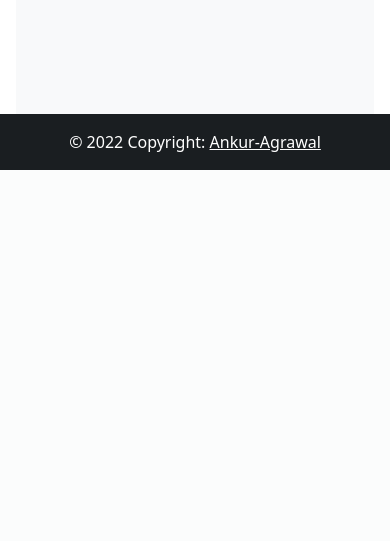
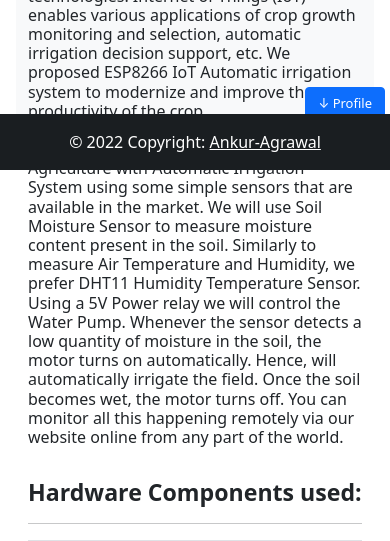
Before and after one commit to Ankur-Agrawal-ece20/Irrigation-Monitor, a Django app: page / in a window 390 px wide. Shown: the part 674-1215 px from the top of the page. Before the commit the page ends 844 px from the top, so only its background shows below. Run offline with Django 4.2, Linux system fonts and the light colour scheme; the visitor is signed in with stand-in values (Sample User, id 1); data that the repository does not hold is empty.

Commit message:
final changes

```diff
--- a/main/static/css/base.css
+++ b/main/static/css/base.css
@@ -9,6 +9,16 @@
     --body-font: 'Nunito', sans-serif;
     --normal-font-size: 1rem;
     --z-fixed: 100
+}
+
+#show-btn {
+    display: none;
+}
+
+@media only screen and (max-width: 1250px) {
+    #show-btn {
+        display: block;
+    }
 }
 
 *,
--- a/main/templates/user.html
+++ b/main/templates/user.html
@@ -3,15 +3,97 @@
 {% block content %}
 <div class="container">
     <div class="row">
-        <div class="col-sm">
-            <img style="max-width: 800px; width: 80vw;" src="https://miro.medium.com/max/1133/0*dozuMwdcMD1B9UyR">
+        <div class="col-sm" style="max-width: 1200px;">
+            <img style="width: 100%;"
+                src="https://user-images.githubusercontent.com/78701055/165725617-1aec864b-7b75-4e90-aa0f-74c6161b00ca.png">
+            <br><br>
+            <h3><b>About the project:</b>
+            </h3>
+            <hr>
+            <h6>
+
+                It is the IoT Based Smart Agriculture & Automatic Irrigation System with Nodemcu ESP8266.
+                Agriculture plays a vital role in the development of agricultural countries. Some issues
+                concerning agriculture have been always hindering the development of the country. Consequently,
+                the only solution to this problem is smart agriculture by modernizing the current traditional
+                methods of agriculture.
+                <br><br>
+                Hence the method is making agriculture smart using automation and IoT technologies. Internet of
+                Things (IoT) enables various applications of crop growth monitoring and selection, automatic
+                irrigation decision support, etc. We proposed ESP8266 IoT Automatic irrigation system to
+                modernize and improve the productivity of the crop.
+                <br><br>
+                This project explains how to make IoT Smart Agriculture with Automatic Irrigation System using
+                some simple sensors that are available in the market. We will use Soil Moisture Sensor to
+                measure moisture content present in the soil. Similarly to measure Air Temperature and Humidity,
+                we prefer DHT11 Humidity Temperature Sensor. Using a 5V Power relay we will control the Water
+                Pump. Whenever the sensor detects a low quantity of moisture in the soil, the motor turns on
+                automatically. Hence, will automatically irrigate the field. Once the soil becomes wet, the
+                motor turns off. You can monitor all this happening remotely via our website online from any
+                part of the world.
+            </h6>
+
+            <br>
+            <h3><b>Hardware Components used:</b>
+            </h3>
+            <hr>
+            <div class="table-responsive">
+
+                <table class="table table-bordered">
+                    <tbody>
+                        <tr>
+                            <td><img height="100px" width="100px"
+                                    src="https://user-images.githubusercontent.com/78701055/165717011-2a3ec22e-2812-4dbf-9073-11a4ed1ea21e.jpg"
+                                    alt=""></td>
+                            <td><img height="100px" width="100px"
+                                    src="https://user-images.githubusercontent.com/78701055/165716988-27039939-38cd-4655-b87b-a9fa601956b8.jpg"
+                                    alt=""></td>
+                            <td><img height="100px" width="100px"
+                                    src="https://user-images.githubusercontent.com/78701055/165717001-d27e5014-dbd8-402f-9706-3cf2bffdac07.jpg"
+                                    alt=""></td>
+                            <td><img height="100px" width="100px"
+                                    src="https://user-images.githubusercontent.com/78701055/165716965-ab8d125a-3fb3-4e2b-9265-11998659722a.jpg"
+                                    alt=""></td>
+                            <td><img height="100px" width="100px"
+                                    src="https://user-images.githubusercontent.com/78701055/165717195-119f7bd5-3436-4be9-974b-831ddf9f1141.jpeg"
+                                    alt=""></td>
+                            <td><img height="100px" width="100px"
+                                    src="https://user-images.githubusercontent.com/78701055/165722571-47ea42bf-d9ea-4c80-bcc8-b8947c829673.png"
+                                    alt=""></td>
+                            <td><img height="100px" width="100px"
+                                    src="https://user-images.githubusercontent.com/78701055/165722579-5a57fc60-37b1-4fae-9606-eb36b6851a13.jpg"
+                                    alt=""></td>
+                        </tr>
+                        <tr style="font-size: small;">
+                            <td>ESP8266</td>
+                            <td>Soil Moisture Sensor</td>
+                            <td>Air Temperature and Humidity Sensor</td>
+                            <td>5V Power Relay</td>
+                            <td>Water Pump</td>
+                            <td>12V battery</td>
+                            <td>12V to 5v converter</td>
+                        </tr>
+                    </tbody>
+                </table>
+            </div>
+
+            <br>
+            <h3><b>Final Circuit:</b>
+            </h3>
+            <hr>
+            <img style="max-width: 800px; width: 80vw;"
+                src="https://user-images.githubusercontent.com/78701055/165721822-8ce9857e-6f89-431b-96a5-bb17adb5e330.jpeg">
         </div>
         <div class="col-sm" style="margin-top: 50px">
-            <h2 id="profile">PROFILE <a href="edit"><i class='bx bx-edit nav_icon' style="font-size: 0.9em;"></i></a></h2>
+            <div id="profile-doc" class="card sticky-top" style="top:100px; border: none;">
+                <h1 id="profile">PROFILE <a href="edit"><i class='bx bx-edit nav_icon'
+                            style="font-size: 0.9em;"></i></a>
+                </h1>
+                <hr>
                 <div class="profileContainer">
                     <ul style="list-style-type: none;">
                         <li>
-                        <h4 id="profile-user-name" style="font-weight: 600; margin-top: 20px;">Name : {{name}}</h4>
+                            <h4 id="profile-user-name" style="font-weight: 600;">Name : {{name}}</h4>
                         </li>
                         <li>
                             <h4 id="profile-user-username">Username: {{username}}</h4>
@@ -23,20 +105,27 @@
                             <h4 id="profile-devies">Devices: {{devices}}</h4>
                         </li>
                         <li>
-                        <button class="btn btn-primary btn-rounded mt-2" onclick="add_device()" style="width:190px;text-align:center;">Add New Device</button>
+                            <button class="btn btn-primary btn-rounded mt-2" onclick="add_device()"
+                                style="width:190px;text-align:center;">Add New Device</button>
                             <a href="devices">
-                            <button class="btn btn-outline-primary btn-rounded mt-2" style="width:190px;text-align:center;">View All Devices</button>
+                                <button class="btn btn-outline-primary btn-rounded mt-2"
+                                    style="width:190px;text-align:center;">View All Devices</button>
                             </a>
                         </li>
                     </ul>
                 </div>
             </div>
         </div>
+        <a class="btn btn-primary btn-rounded mt-2" href="#profile-doc" id="show-btn"
+            style="width:max-content;font-size:small; text-align:center; position: fixed; bottom:50px; right: 5px;">
+            &#8595; Profile
+        </a>
+    </div>
     <script>
         function add_device() {
-            id=prompt("Enter Device ID");
-            if(id!=null){
-                window.location.href = "add_device/"+id;
+            id = prompt("Enter Device ID");
+            if (id != null) {
+                window.location.href = "add_device/" + id;
             }
         }
     </script>
```
Lines whose indentation alone changed are shown as unchanged.
